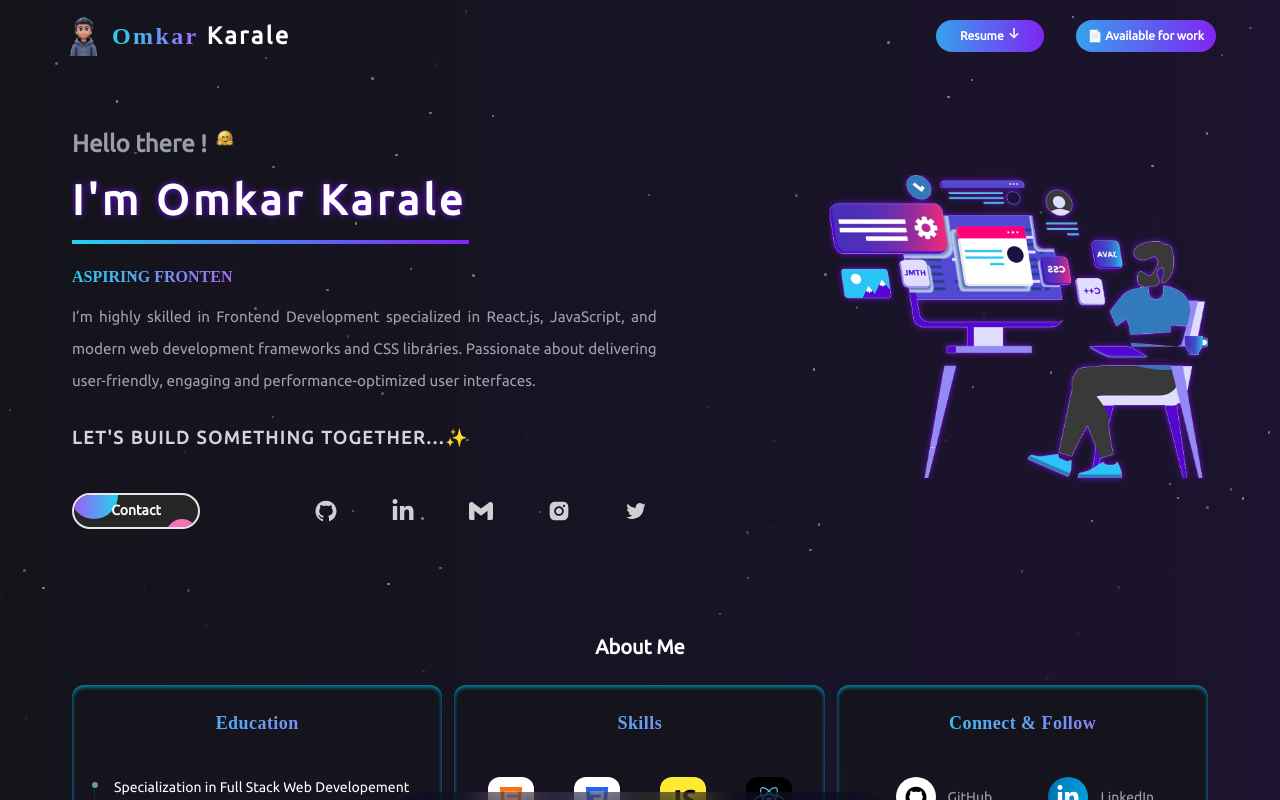
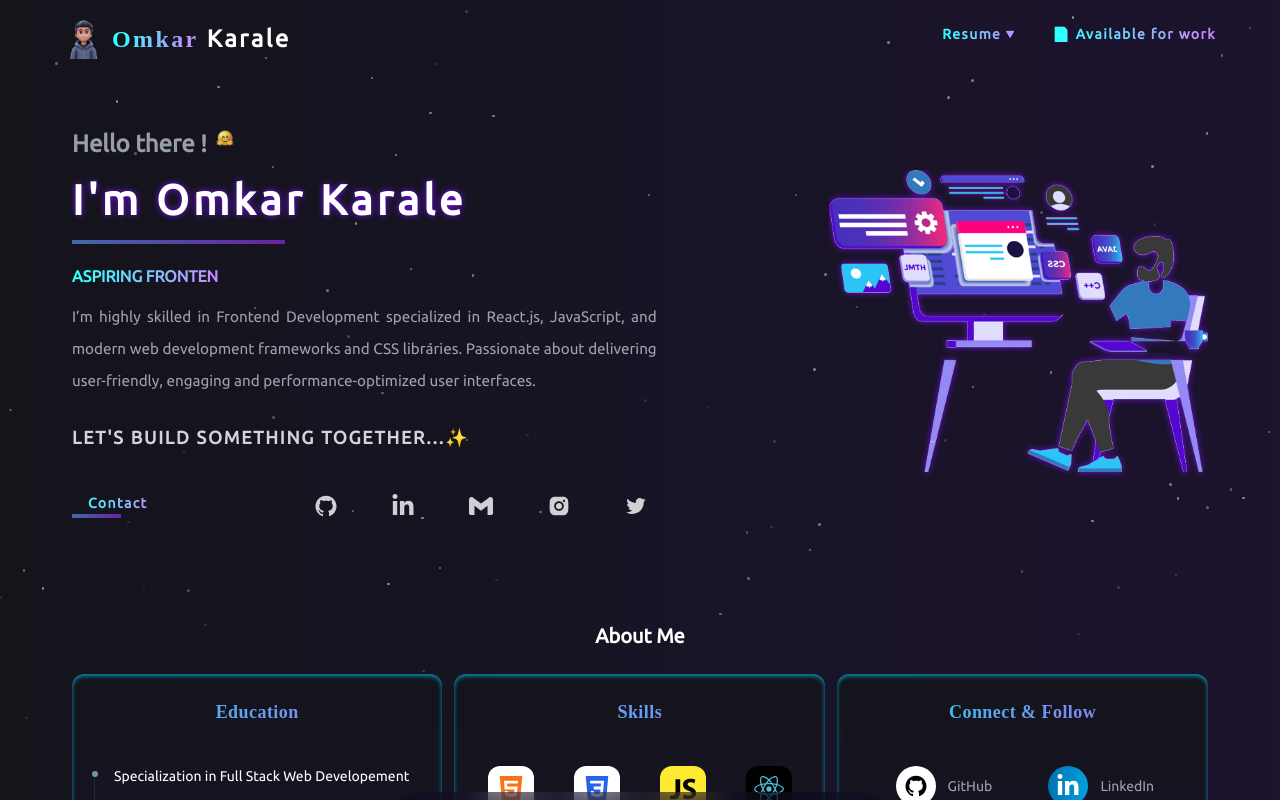
Before and after one commit to onkar895/ONKAR-PORTFOLIO, a React (Vite) app: page / in a window 1280 px wide. Shown: the top 800 px of the page. Built offline with nearby package versions, Linux system fonts and the light colour scheme.

Commit message:
Updated the Components, index.css for more better UI and UX

```diff
--- a/src/Components/Banner.jsx
+++ b/src/Components/Banner.jsx
@@ -19,9 +19,13 @@ const Banner = () => {
 
   const Icons = "text-white/80 font-extrabold transition-all ease-in-out duration-300 hover:text-white hover:brightness-200 hover:scale-110 text-2xl";
 
+  const work = "text-sm space-y-1 transition-all ease-in-out duration-700 cursor-pointer font-extrabold text-gradient brightness-125 hover:brightness-200 hover:text-gradient hover:-translate-y-1"
+
+  const Hline = "w-full h-1 bg-gradient-to-r from-cyan-400 to-[#8124f2] animate-slideFade"
+
   const contact = "border-2 text-gray-50 duration-300 relative group cursor-pointer overflow-hidden h-9 w-32 rounded-full bg-neutral-800 p-2 font-extrabold hover:bg-black/90"
 
-  const circle = "absolute group-hover:-top-1 group-hover:-right-2 z-10 rounded-full group-hover:scale-150  duration-700"
+  const circle = "absolute group-hover:-top-1 group-hover:-right-2 z-10 rounded-full group-hover:scale-150 duration-700"
 
   return (
     <section className='relative flex md:mt-8' data-aos="fade-up" data-aos-duration="2000">
@@ -31,8 +35,8 @@ const Banner = () => {
             <div className='space-y-4 lg:w-[31vw] w-full flex flex-col max-sm:items-center md:items-center lg:items-start hide-scrollbar'>
               <h1 className='flex gap-2 lg:text-md text-2xl font-bold animate-pulse text-gray-400 cursor-pointer hover:-translate-y-1 transition-all duration-500'>Hello there ! <img src={HII} alt="" className='w-7 h-7 lg:w-5 lg:h-5' /></h1>
               <h1 className='font-extrabold py-2 lg:text-[40px] text-[36px] min-[320px]:text-[32px] min-[1024px]:text-[42px] tracking-widest img'> I'm Omkar Karale</h1>
-              <div className='w-full max-sm:w-[82%] h-1 bg-gradient-to-r from-cyan-400 to-[#8124f2] animate-slideFade'></div>
-              <div className='text-[20px] min-[320px]:text-[18px] min-[1024px]:text-[16px] font-semibold uppercase'>
+              <div className='w-full max-sm:w-[82%] h-1 bg-gradient-to-r from-cyan-400 to-[#8124f2] animate-slideFade brightness-125'></div>
+              <div className='text-[20px] min-[320px]:text-[18px] min-[1024px]:text-[16px] font-semibold uppercase text-gradient brightness-125 hover:brightness-150 hover:text-gradient'>
                 <TypeAnimation
                   sequence={["Aspiring Frontend Enthusiast", 2000, "Passionate Web Developer", 2000, "Eager Learner of Web Wizardry", 2000]}
                   speed={50}
@@ -40,7 +44,7 @@ const Banner = () => {
                   repeat={Infinity}
                   data-aos="fade-up"
                   data-aos-duration="2000"
-                  className="text-gradient"
+                  className=""
                 />
               </div>
             </div>
@@ -51,20 +55,22 @@ const Banner = () => {
                 <h1 data-aos="fade-up" data-aos-duration="2000" className='text-gray-300 max-sm:text-sm'>LET'S BUILD SOMETHING TOGETHER...✨</h1>
               </div>
               <div className='flex min-[1024px]:flex-nowrap min-[1024px]:gap-10 flex-wrap justify-between md:w-[100%] lg:w-[80%] w-[100%] max-sm:gap-y-10 md:gap-y-5 lg:gap-y-0 py-4 cursor-pointer'>
-                <NavLink to='https://drive.google.com/file/d/1sJ6ehg9bItwwTcvBQmLRxHxGVMasL2Pz/view?usp=sharing' className='flex items-center gap-2 text-sm btn px-6 py-2 md:hidden hover:-translate-y-1.2 transition-all duration-500'>
-                  <span>Resume</span>
-                  <FiDownload className='text-sm' />
-                </NavLink>
-
-                <NavLink to='/contact'>
-                  <button className={contact}>
-                    <div className={`${circle} w-16 h-16 right-12 top-12 bg-orange-300`}></div>
-                    <div className={`${circle} w-12 h-12 right-20 -top-6 bg-gradient-to-l from-cyan-400 to-purple-500`}></div>
-                    <div className={`${circle} w-8 h-8  right-32 bottom-6 bg-orange-500`}></div>
-                    <div className={`${circle} w-8 h-8  right-0 top-6 bg-pink-400`}></div>
-                    <p className="z-10 absolute top-[15%] left-[30%] text-sm"><span>Contact</span></p>
-                  </button>
-                </NavLink>
+                <div className={`${work} md:hidden min-[1024px]:hidden`}>
+                  <NavLink to='https://drive.google.com/file/d/1sJ6ehg9bItwwTcvBQmLRxHxGVMasL2Pz/view?usp=sharing'>
+                    <span className="px-4 max-sm:px-2 tracking-widest">
+                      Resume🔻
+                    </span>
+                    <div className={Hline}></div>
+                  </NavLink>
+                </div>
+                <div className={work}>
+                  <NavLink to='/contact'>
+                    <span className="px-4 tracking-widest max-sm:px-2">
+                      Contact
+                    </span>
+                    <div className={Hline}></div>
+                  </NavLink>
+                </div>
                 <div className="flex items-center space-x-6 w-[65%] max-sm:justify-between max-sm:w-[100%] justify-evenly overflow-hidden max-sm:mx-auto">
                   <div className={Icons}>
                     <a href="https://github.com/onkar895">
--- a/src/Components/Header.jsx
+++ b/src/Components/Header.jsx
@@ -30,6 +30,11 @@ const Header = () => {
     navigate('/');
   };
 
+
+  const work = "text-sm space-y-1 transition-all ease-in-out duration-700 cursor-pointer font-extrabold text-gradient brightness-125 hover:brightness-200 hover:text-gradient tracking-widest hover:-translate-y-1"
+
+  const Hline = "w-full h-1 bg-gradient-to-r from-cyan-400 to-[#8124f2] animate-slideFade"
+
   // Header
   return (
     <nav className={`py-5 lg:py-4 fixed top-0 left-0 z-40 w-full transition-all ease-in-out duration-300 ${isScrolled ? 'bg-[rgba(30,23,53,0.4)] backdrop-blur-xl' : 'bg-transparent'}`}>
@@ -38,28 +43,32 @@ const Header = () => {
           <div onClick={handleClick}>
             <img src={Logo} alt='MyLogo' className='w-10 h-10 transition-all duration-500 hover:scale-95 cursor-pointer' />
           </div>
-          <div className='flex gap-x-2 text-2xl tracking-widest font-extrabold'>
-            <span className='text-gradient'>Omkar</span>
+          <div className='flex gap-x-2 text-2xl tracking-widest font-extrabold cursor-pointer'>
+            <span className='text-gradient brightness-125 hover:text-gradient hover:brightness-150'>Omkar</span>
             <span>Karale</span>
           </div>
         </div>
-        <div data-aos="fade-down" data-aos-duration="2000" className='flex items-center gap-8 max-sm:hidden'>
-          <div className='cursor-pointer text-xs font-bold relative inline-flex items-center justify-center transition-all ease-in-out duration-700 rounded-full btn'>
-            <NavLink to='https://drive.google.com/file/d/1sJ6ehg9bItwwTcvBQmLRxHxGVMasL2Pz/view?usp=sharing' className='flex items-center gap-1 font-extrabold px-6 py-2 hover:-translate-y-1.5 transition-all ease-in-out duration-500'>
-              <span>Resume</span>
-              <FaArrowDown className='text-md animate-bounce' />
+        <div data-aos="fade-down" data-aos-duration="2000" className='flex items-center gap-8 max-sm:hidden py-2'>
+          <div className={work}>
+            <NavLink to="https://drive.google.com/file/d/1sJ6ehg9bItwwTcvBQmLRxHxGVMasL2Pz/view?usp=sharing" className="">
+              <span>Resume🔻</span>
+              {/* <FaArrowDown className='animate-bounce' /> */}
             </NavLink>
+            <div className={Hline}></div>
           </div>
-          <div className='max-sm:hidden btn cursor-pointer transition-all ease-in-out duration-700 text-xs font-bold px-3 py-2 rounded-full'>
+
+          <div className={work}>
             <NavLink to="https://www.linkedin.com/in/omkarkarale541/" className="">
               <span>📄 Available for work</span>
             </NavLink>
+            <div className={Hline}></div>
           </div>
         </div>
-        <div data-aos="fade-down" data-aos-duration="2000" className='md:hidden btn px-7 py-2 cursor-pointer text-sm font-bold min-[320px]:px-8 min-[320px]:text-xs'>
-          <NavLink to="https://www.linkedin.com/in/omkarkarale541/" className='hover:-translate-y-1.5 transition-all duration-500'>
-            <span className='hover:-translate-y-1.5 transition-all duration-500 animate-pulse'>HIRE ME</span>
+        <div data-aos="fade-down" data-aos-duration="2000" className={`${work} md:hidden px-7 cursor-pointer text-sm font-bold min-[320px]:px-8 min-[320px]:text-xs`}>
+          <NavLink to="https://www.linkedin.com/in/omkarkarale541/" className="">
+            <span className='tracking-widest max-sm:px-2'>Hire Me</span>
           </NavLink>
+          <div className={Hline}></div>
         </div>
       </div>
     </nav>
--- a/src/Components/ParticleBackground.jsx
+++ b/src/Components/ParticleBackground.jsx
@@ -8,7 +8,7 @@ const ParticleBackground = () => {
         return (
           <div
             key={i}
-            className="absolute w-[2.5px] h-[2.5px] opacity-5 bg-white rounded-full animate-pulse"
+            className="absolute w-[2.5px] h-[2.5px] opacity-10 bg-white rounded-full animate-pulse"
             style={{
               top: `${Math.random() * 100}%`,
               left: `${Math.random() * 100}%`,
--- a/tailwind.config.js
+++ b/tailwind.config.js
@@ -24,14 +24,16 @@ export default {
         },
         slideFade: {
           '0%': { transform: 'translateX(-100%)', opacity: 0.2 },
-          '50%': { opacity: 0.5 },
+          '25%': {opacity: 0.4},
+          '50%': { opacity: 0.6 },
+          '75%': { opacity: 0.8 },
           '100%': { transform: 'translateX(0)', opacity: 1 }
         }
       },
 
       animation: {
-        wiggle: 'wiggle 3s ease-in-out infinite',
-        slideFade: 'slideFade 4s ease-in-out'
+        wiggle: 'wiggle 5s ease-in-out infinite',
+        slideFade: 'slideFade 8s ease-in-out'
       },
       colors: {
         primary: '#0a0a0a',
```
